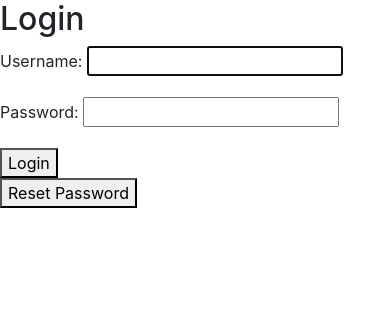
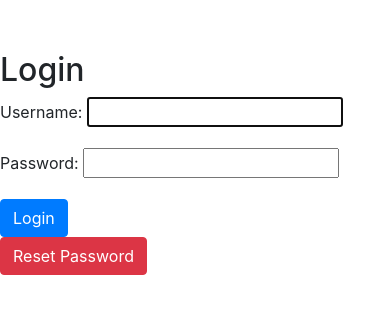
Before and after one commit to nickolasteixeira/Souvenir, a Django app: page /accounts/login/ in a window 390 px wide. Shown: the top 314 px of the page. Run offline with Django 3.2, Linux system fonts and the light colour scheme; some libraries are stand-ins or nearby versions.

Commit message:
initial style

```diff
--- a/static/style.css
+++ b/static/style.css
@@ -0,0 +1,3 @@
+body {
+    background-color: red;
+}
--- a/templates/base.html
+++ b/templates/base.html
@@ -6,11 +6,20 @@
   <meta name="viewport" content="width=device-width, initial-scale=1, shrink-to-fit=no">
   <link rel="stylesheet" href="https://maxcdn.bootstrapcdn.com/bootstrap/4.0.0/css/bootstrap.min.css" integrity="sha384-Gn5384xqQ1aoWXA+058RXPxPg6fy4IWvTNh0E263XmFcJlSAwiGgFAW/dAiS6JXm" crossorigin="anonymous">
   <title>{% block title %}Django Auth Tutorial{% endblock %}</title>
+  <style>
+  body {
+    margin-top: 50px;
+  }
+  </style>
 </head>
 <body>
-  <main>
-    {% block content %}
-    {% endblock %}
-  </main>
+  <div class="row">
+    <div class="col-md-4"></div>
+    <main class="col-md-4">
+      {% block content %}
+      {% endblock %}
+    </main>
+    <div class="col-md-4"><div>
+  </div>
 </body>
 </html>
--- a/templates/registration/login.html
+++ b/templates/registration/login.html
@@ -9,12 +9,12 @@
 <form method="post">
   {% csrf_token %}
   {{ form.as_p }}
-  <button type="submit">Login</button>
+  <button type="submit" class="btn btn-primary">Login</button>
 </form>
 
 <form action="{% url 'password_reset' %}" method="post">
   {% csrf_token %}
-  <button type="submit">Reset Password</button>
+  <button type="submit" class="btn btn-danger">Reset Password</button>
 </form>
 
 {% endblock %}
```
Also changed, not shown: 1 other file.
